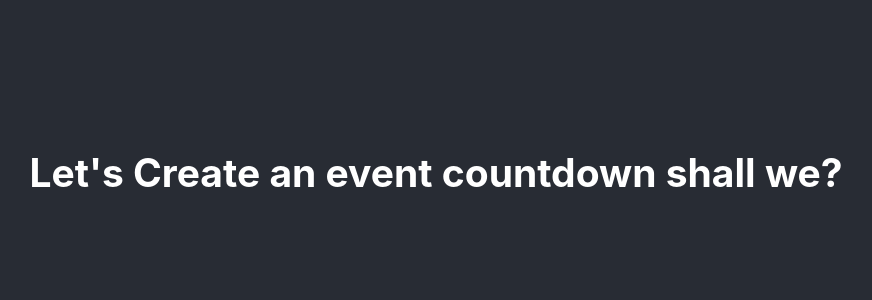
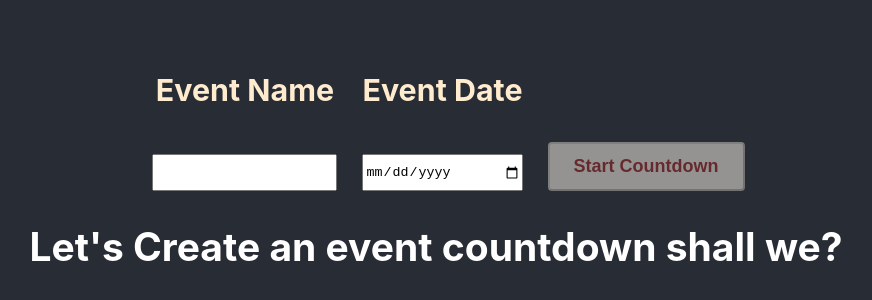
Before and after one commit to vanessuniq/eventCountdown, a React (Create React App) app: page / in a window 1280 px wide. Shown: the part 228-528 px from the top of the page, without its empty margins (204-1076 px from the left). Built offline with nearby package versions, Linux system fonts and the light colour scheme.

Commit message:
implemented getting event info from the user

```diff
--- a/src/App.css
+++ b/src/App.css
@@ -28,6 +28,34 @@
     color: #61dafb;
 }
 
+.form-field {
+    display: grid;
+    margin-left: 25px;
+    color: blanchedalmond;
+}
+
+input:focus {
+    color: brown;
+    background-color: burlywood;
+}
+
+button {
+    background: floralwhite;
+    color: brown;
+    cursor: pointer;
+    border-radius: 4px;
+    font-weight: 700;
+    font-size: large;
+    padding: 0.75rem 1.5rem;
+    height: 100%;
+}
+
+button:disabled,
+button:disabled:hover {
+    opacity: 0.5;
+    cursor: default;
+}
+
 @keyframes App-logo-spin {
     from {
         transform: rotate(0deg);
--- a/src/App.js
+++ b/src/App.js
@@ -1,9 +1,48 @@
 import './App.css';
+import React, { useState } from 'react';
 
 function App() {
+  const [event, setevent] = useState({
+    name: '',
+    date: '',
+    submit: false
+  })
+  let eventInfo;
+  const inputChange = (e) => {
+    setevent({
+      ...event,
+      [e.target.name]: e.target.value
+    })
+  }
+
+  const formSubmit = (e) => {
+    e.preventDefault()
+    eventInfo = {name: event.name, date: event.date}
+    setevent({...event, name: '', date: '', submit: true})
+    console.log(eventInfo);
+
+  }
+
   return (
     <div className="App">
       <header className="App-header">
+      <div>
+        <form onSubmit={formSubmit}>
+          <div style={{display: 'flex'}}>
+            <div className="form-field">
+              <label htmlFor="name"><h3>Event Name</h3></label>
+              <input type="text" name="name" value={event.name} onChange={inputChange}/>
+            </div>
+            <div className="form-field">
+              <label htmlFor="date"><h3>Event Date</h3></label>
+              <input type="date" name="date" value={event.date} onChange={inputChange}/>
+            </div>
+            <div className="form-field" style={{marginTop: '100px'}}>
+              <button type="submit" disabled={!(event.name && event.date)}>Start Countdown</button>
+            </div>
+          </div>
+        </form>
+      </div>
         <h2>Let's Create an event countdown shall we?</h2>
       </header>
     </div>
```
Also changed, not shown: 1 other file (tests, documents, lock files or other folders). Lines whose indentation alone changed are shown as unchanged.
